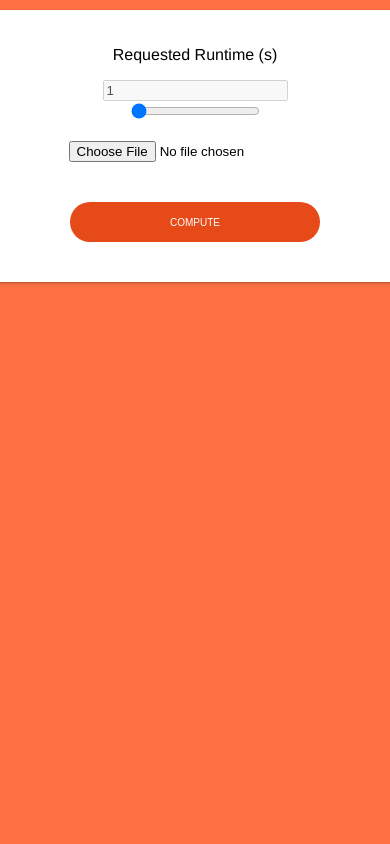
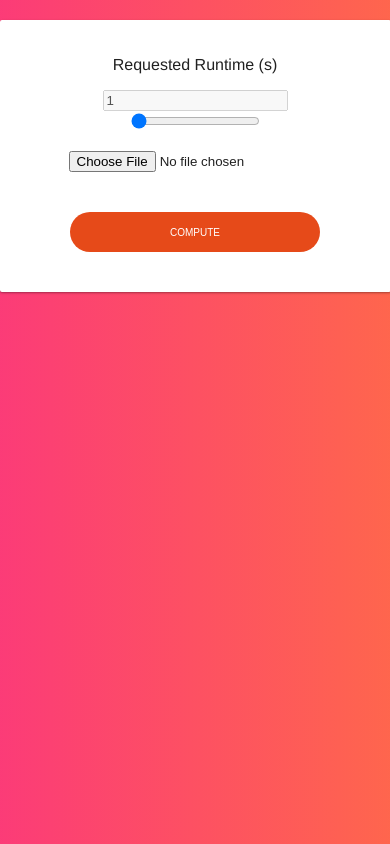
Before and after one commit to bighero3/compute-hotspot, a Django app: page / in a window 390 px wide; the page is wider, and only the part inside the window is pictured. Run offline with Django 3.2, Linux system fonts and the light colour scheme.

Commit message:
Updated for mobile layouts

```diff
--- a/pi_server/ComputeHotspot/ComputeHotspot/settings.py
+++ b/pi_server/ComputeHotspot/ComputeHotspot/settings.py
@@ -25,7 +25,7 @@ SECRET_KEY = 'jewwbj!+bgj8odec$6*5%0mxz*po-!@v&o&%i_en(vl9l7bt_s'
 # SECURITY WARNING: don't run with debug turned on in production!
 DEBUG = True
 
-ALLOWED_HOSTS = []
+ALLOWED_HOSTS = ['*']
 
 
 # Application definition
--- a/pi_server/ComputeHotspot/client/static/client/style.css
+++ b/pi_server/ComputeHotspot/client/static/client/style.css
@@ -29,8 +29,10 @@ a {
   transition: all 0.3s cubic-bezier(0.25, 0.8, 0.25, 1);
   border-radius: 2px;
   background-color: white;
+  width: 500px;
+  max-width: 100%;
   padding: 20px;
-  width: 500px;
+  margin-top: 20px;
 }
 .hover-box:hover {
   box-shadow: 0 14px 28px rgba(0, 0, 0, 0.25), 0 10px 10px rgba(0, 0, 0, 0.22);
@@ -41,6 +43,7 @@ a {
   background-color: #212121;
   color: #ECEFF1;
   width: 500px;
+  max-width: 100%;
   height: 300px;
   overflow-x: auto;
   overflow-y: auto;
@@ -52,7 +55,11 @@ a {
 
 body {
   font: 100% Helvetica, sans-serif;
-  background-color: #FF7043;
+  color: #212121;
+  display: block;
+  background: linear-gradient(270deg, #FF7043, #fb3182);
+  background-size: 150% 150%;
+  background-position: 50%;
 }
 
 .container {
@@ -61,11 +68,9 @@ body {
   display: flex;
   flex-direction: column;
   justify-content: center;
-  width: 90%;
-  max-width: 400px;
+  max-width: 90%;
+  width: 800px;
   align-items: center;
-  border-radius: 5px;
-  margin-top: 10px;
 }
 
 .text-button-form {
--- a/pi_server/ComputeHotspot/client/static/client/style.sass
+++ b/pi_server/ComputeHotspot/client/static/client/style.sass
@@ -4,7 +4,11 @@
 
 body
     font: 100% $font-stack
-    background-color: $background-color
+    color: $text-color
+    display: block
+    background: linear-gradient(270deg, $background-color, #fb3182)
+    background-size: 150% 150%
+    background-position: 50%
 
 .container
     margin-left: auto
@@ -12,11 +16,9 @@ body
     display: flex
     flex-direction: column
     justify-content: center
-    width: 90%
-    max-width: 400px
+    max-width: 90%
+    width: 800px
     align-items: center
-    border-radius: 5px
-    margin-top: 10px
 
 .text-button-form
     width: 100%
--- a/pi_server/ComputeHotspot/client/static/client/widgets.sass
+++ b/pi_server/ComputeHotspot/client/static/client/widgets.sass
@@ -19,8 +19,10 @@
     transition: all 0.3s cubic-bezier(.25,.8,.25,1)
     border-radius: 2px
     background-color: white
+    width: 500px
+    max-width: 100%
     padding: 20px
-    width: 500px
+    margin-top: 20px
 
     &:hover
         box-shadow: 0 14px 28px rgba(0,0,0,0.25), 0 10px 10px rgba(0,0,0,0.22)
@@ -30,6 +32,7 @@
     background-color: $text-color
     color: $primary-color
     width: 500px
+    max-width: 100%
     height: 300px
     overflow-x: auto
     overflow-y: auto
```
Also changed, not shown: 1 other file.
